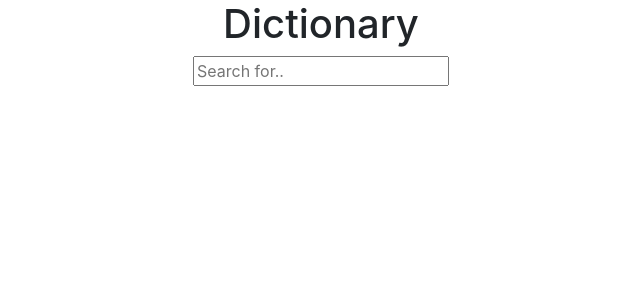
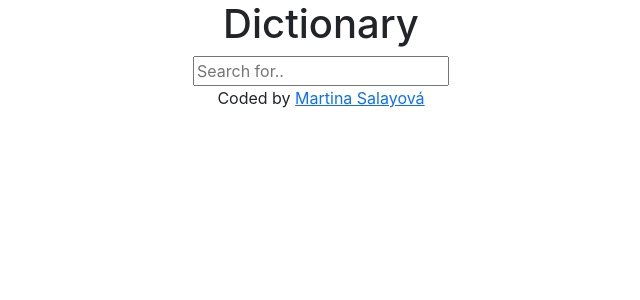
Before and after one commit to martinasalayova/dictionary-app, a React (Create React App) app: page / in a window 1280 px wide. Shown: the top 300 px of the page, without its empty margins (319-959 px from the left). Built offline with nearby package versions, Linux system fonts and the light colour scheme; the HTML template or start-up script is replaced by a standard one.

Commit message:
Added footer with my GitHub Repo link

```diff
--- a/src/App.js
+++ b/src/App.js
@@ -9,6 +9,12 @@
           <h1>Dictionary</h1>
         </header>
         <Dictionary />
+        <footer>
+          Coded by{" "}
+          <a href="https://github.com/martinasalayova/dictionary-app">
+            Martina Salayová
+          </a>
+        </footer>
       </div>
     </div>
   );
```
